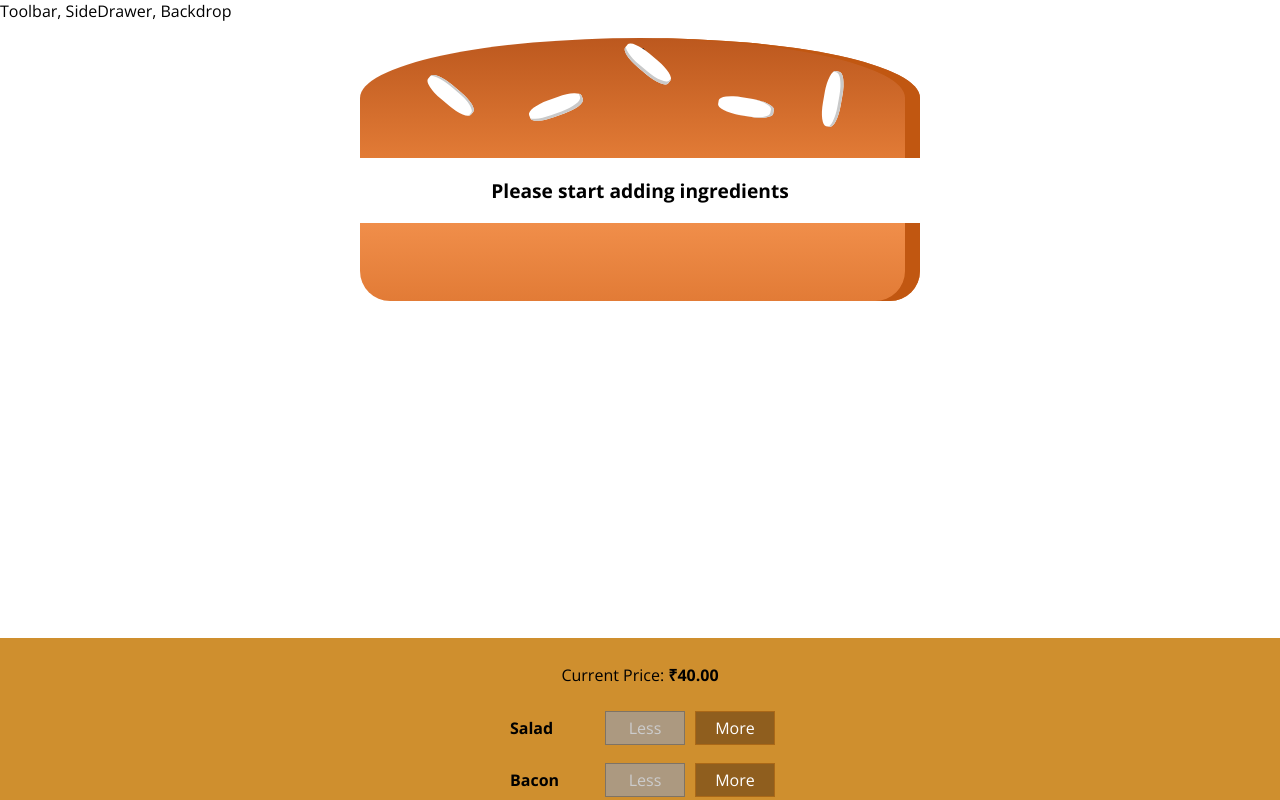
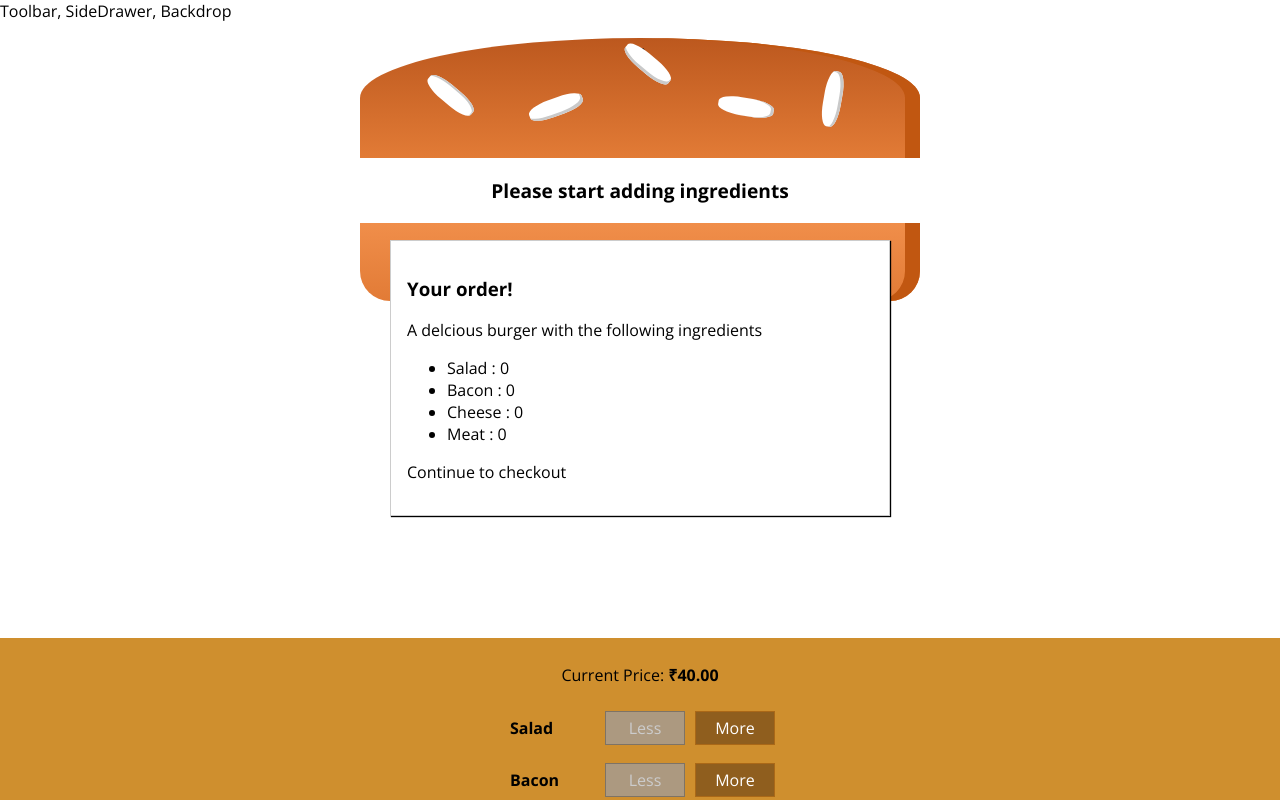
Before and after one commit to venki-bellu/burger-builder, a React app: page / in a window 1280 px wide. Shown: the top 800 px of the page. Built offline with nearby package versions, Linux system fonts and the light colour scheme.

Commit message:
8.126 Creating the Order Summary Modal

```diff
--- a/src/components/Burger/BurgerIngredients/BurgerIngredient.js
+++ b/src/components/Burger/BurgerIngredients/BurgerIngredient.js
@@ -1,6 +1,6 @@
 /* eslint-disable react/no-typos */
 import React, {Component} from 'react';
-import PropTypes from 'prop-types';
+import propTypes from 'prop-types';
 
 import classes from './BurgerIngredient.module.css'
 
@@ -43,8 +43,8 @@
 
 };
 
-BurgerIngredient.PropTypes = {
-    type: PropTypes.string.isRequired
+BurgerIngredient.propTypes = {
+    type: propTypes.string.isRequired
 };
 
 export default BurgerIngredient;
--- /dev/null
+++ b/src/components/Burger/OrderSummary/OrdarSummary.js
@@ -0,0 +1,23 @@
+import React from 'react';
+
+import Auxi from '../../../hoc/Auxi'
+const orderSummary = props =>{
+    const ingredientsSummary = Object.keys(props.ingredients)
+        .map(igKey => {
+        return (<li key={igKey}>
+                    <span style={{textTransform: 'capitalize'}}> {igKey} </span> : {props.ingredients[igKey]}
+                </li>)
+    });
+    return(
+        <Auxi>
+            <h3>Your order!</h3>
+            <p>A delcious burger with the following ingredients</p>
+            <ul>
+                {ingredientsSummary}
+            </ul>
+            <p>Continue to checkout</p>
+        </Auxi>
+    )
+};
+
+export default orderSummary;
--- /dev/null
+++ b/src/components/UI/Modal/Modal.js
@@ -0,0 +1,10 @@
+import React from 'react';
+
+import classes from './Modal.module.css'
+const modal = props => (
+    <div className={classes.Modal}>
+        {props.children}
+    </div>
+);
+
+export default modal;
--- /dev/null
+++ b/src/components/UI/Modal/Modal.module.css
@@ -0,0 +1,20 @@
+.Modal {
+    position: fixed;
+    z-index: 500;
+    background-color: white;
+    width: 70%;
+    border: 1px solid #ccc;
+    box-shadow: 1px 1px 1px black;
+    padding: 16px;
+    left: 15%;
+    top: 30%;
+    box-sizing: border-box;
+    transition: all 0.3s ease-out;
+}
+
+@media (min-width: 600px) {
+    .Modal {
+        width: 500px;
+        left: calc(50% - 250px);
+    }
+}
--- a/src/containers/BurgerBuilder/BurgerBuilder.js
+++ b/src/containers/BurgerBuilder/BurgerBuilder.js
@@ -3,6 +3,8 @@
 import Auxi from '../../hoc/Auxi';
 import Burger from '../../components/Burger/Burger';
 import BuildControls from '../../components/Burger/BuildControls/BuildControls';
+import Modal from '../../components/UI/Modal/Modal';
+import OrderSummary from '../../components/Burger/OrderSummary/OrdarSummary';
 
 const INGREDIENT_PRICES = {
     salad: 15,
@@ -85,6 +87,9 @@
         }
         return (
             <Auxi>
+                <Modal>
+                    <OrderSummary ingredients = {this.state.ingredients}/>
+                </Modal>
                 <Burger ingredients = {this.state.ingredients}/>
                 <BuildControls
                     ingredientAdded ={this.addIngredientHandler}
```
Also changed, not shown: src/components/UI/Backdrop/Backdrop.js (added).
